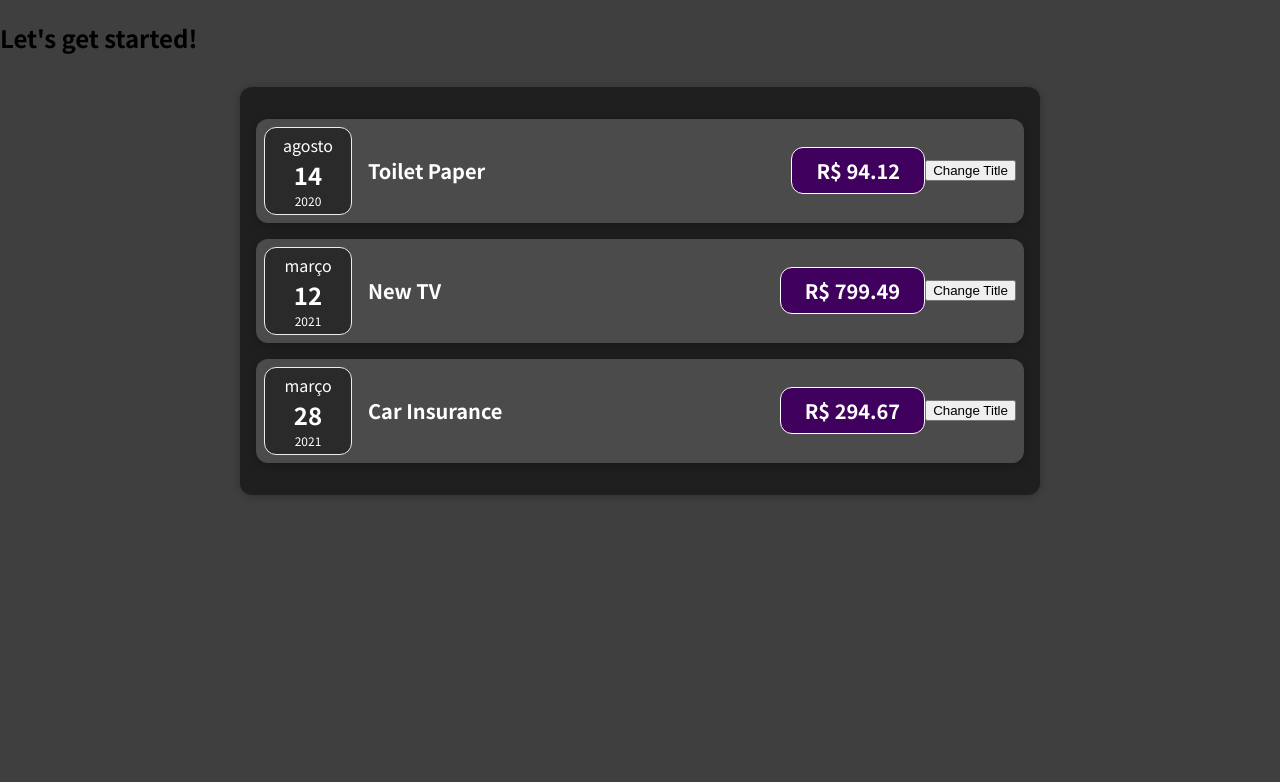
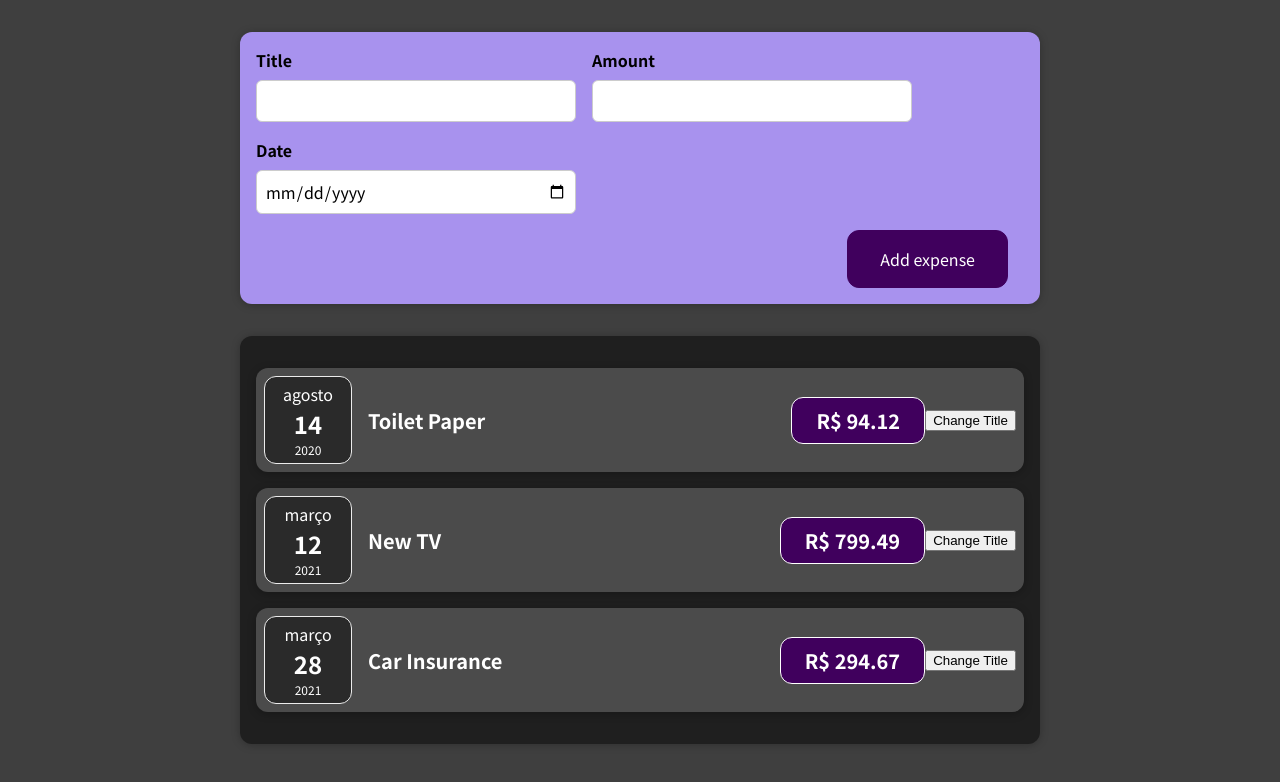
Before and after one commit to alekgomes/react-academind, a React (Create React App) app: page / in a window 1280 px wide. Shown: the top 782 px of the page. Built offline with nearby package versions, Linux system fonts and the light colour scheme.

Commit message:
Create NewExpense component

```diff
--- a/src/App.js
+++ b/src/App.js
@@ -1,4 +1,5 @@
-import Expenses from "./components/Expenses/Expenses";
+import Expenses from "./components/Expenses/Expenses"
+import NewExpense from "./components/NewExpense/NewExpense"
 
 function App() {
   const expenses = [
@@ -21,13 +22,13 @@
       amount: 450,
       date: new Date(2021, 5, 12),
     },
-  ];
+  ]
   return (
     <div>
-      <h2>Let's get started!</h2>
+      <NewExpense />
       <Expenses expenses={expenses} />
     </div>
-  );
+  )
 }
 
-export default App;
+export default App
--- /dev/null
+++ b/src/components/NewExpense/ExpenseForm.css
@@ -0,0 +1,26 @@
+.new-expense__controls {
+  display: flex;
+  flex-wrap: wrap;
+  gap: 1rem;
+  margin-bottom: 1rem;
+  text-align: left;
+}
+
+.new-expense__control label {
+  font-weight: bold;
+  margin-bottom: 0.5rem;
+  display: block;
+}
+
+.new-expense__control input {
+  font: inherit;
+  padding: 0.5rem;
+  border-radius: 6px;
+  border: 1px solid #ccc;
+  width: 20rem;
+  max-width: 100%;
+}
+
+.new-expense__actions {
+  text-align: right;
+}
--- /dev/null
+++ b/src/components/NewExpense/ExpenseForm.js
@@ -0,0 +1,28 @@
+import React from "react"
+import "./ExpenseForm.css"
+
+const ExpenseForm = () => {
+  return (
+    <form action="">
+      <div className="new-expense__controls">
+        <div className="new-expense__control">
+          <label htmlFor="">Title</label>
+          <input type="text" />
+        </div>
+        <div className="new-expense__control">
+          <label htmlFor="">Amount</label>
+          <input type="number" min="0.01" step="0.01" />
+        </div>
+        <div className="new-expense__control">
+          <label htmlFor="">Date</label>
+          <input type="date" min="2019-01-01" max="2022-12-31" />
+        </div>
+      </div>
+      <div className="new-expense__actions">
+        <button type="submit">Add expense</button>
+      </div>
+    </form>
+  )
+}
+
+export default ExpenseForm
--- /dev/null
+++ b/src/components/NewExpense/NewExpense.css
@@ -0,0 +1,38 @@
+.new-expense {
+  background-color: #a892ee;
+  padding: 1rem;
+  margin: 2rem auto;
+  width: 50rem;
+  max-width: 95%;
+  border-radius: 12px;
+  text-align: center;
+  box-shadow: 0 1px 8px rgba(0, 0, 0, 0.25);
+}
+
+.new-expense button {
+  font: inherit;
+  cursor: pointer;
+  padding: 1rem 2rem;
+  border: 1px solid #40005d;
+  background-color: #40005d;
+  color: white;
+  border-radius: 12px;
+  margin-right: 1rem;
+}
+
+.new-expense button:hover,
+.new-expense button:active {
+  background-color: #510674;
+  border-color: #510674;
+}
+
+.new-expense button.alternative {
+  color: #220131;
+  border-color: transparent;
+  background-color: transparent;
+}
+
+.new-expense button.alternative:hover,
+.new-expense button.alternative:active {
+  background-color: #ddb3f8;
+}
--- /dev/null
+++ b/src/components/NewExpense/NewExpense.js
@@ -0,0 +1,13 @@
+import React from "react"
+import "./NewExpense.css"
+import ExpenseForm from "./ExpenseForm"
+
+const NewExpense = () => {
+  return (
+    <div className="new-expense">
+      <ExpenseForm />
+    </div>
+  )
+}
+
+export default NewExpense
```
Also changed, not shown: 1 other file (tests, documents, lock files or other folders).
